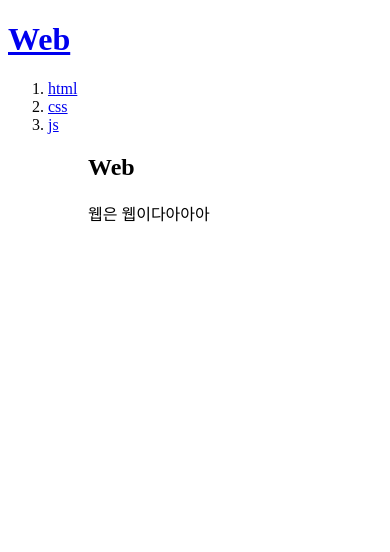
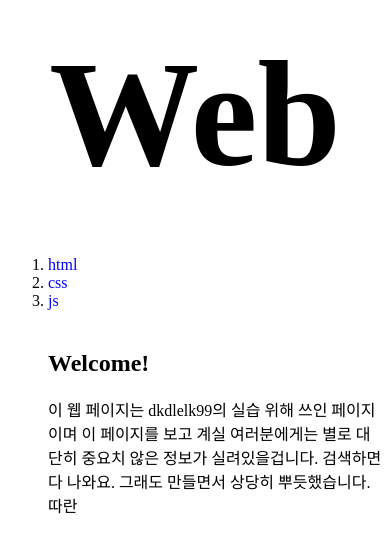
Before and after one commit to dkdlelk99/web1, a plain HTML site: page index.html in a window 390 px wide. Drawn offline with Linux system fonts and the light colour scheme.

Commit message:
Add files via upload

```diff
--- a/index.html
+++ b/index.html
@@ -3,17 +3,24 @@
 <head>
   <title>WEB1 - Welcome</title>
   <meta charset="utf-8">
+  <link rel="stylesheet" href="style.css">
 </head>
 
 <body>
   <h1><a href="index.html">Web</a></h1>
-  <ol>
-    <li><a href="1.html">html</a></li>
-    <li><a href="2.html">css</a></li>
-    <li><a href="3.html">js</a></li>
-  <ol>
-
-  <h2>Web</h2>
-  <p>웹은 웹이다아아아</p>
+  <div id="grid">
+    <ol>
+      <li><a href="1.html" class="saw">html</a></li>
+      <li><a href="2.html" class="saw">css</a></li>
+      <li><a href="3.html" class="saw">js</a></li>
+    </ol>
+    <div>
+      <h2>Welcome!</h2>
+      <p>이 웹 페이지는 dkdlelk99의 실습 위해 쓰인 페이지이며
+      이 페이지를 보고 계실 여러분에게는 별로 대단히 중요치 않은
+      정보가 실려있을겁니다. 검색하면 다 나와요. 그래도 만들면서 상당히
+      뿌듯했습니다. 따란</p>
+    </div>
+  </div>
 </body>
 </html>
--- /dev/null
+++ b/style.css
@@ -0,0 +1,39 @@
+a {
+  color:black;
+  text-decoration: none;
+}
+.saw{
+  color:blue;
+}
+#active {
+  color:red;
+}
+h1{
+  font-size:150px;
+  text-align: center;
+  border-bottom:5px solid gray;
+  margin:0;
+  padding:20px;
+}
+ol{
+  border-right: 2px gray solid;
+  width:100px;
+  padding:20px;
+}
+#grid{
+  display: grid;
+  grid-template-columns: 150px 1fr;
+}
+div{
+  padding-left: 20px;
+}
+@media(max-width:800px) {
+  #grid{
+    display:block;
+  }
+  #grid ol{
+    border-right:none;
+  }
+  h1{
+      border-bottom:none;
+  }
```
Also changed, not shown: 1.html (+9 -4 lines), 2.html (+2 -32 lines), 3.html (+9 -5 lines), box.html (added, +32 -0 lines), grid.html (added, +23 -0 lines), mediaquery.html (added, +24 -0 lines).
